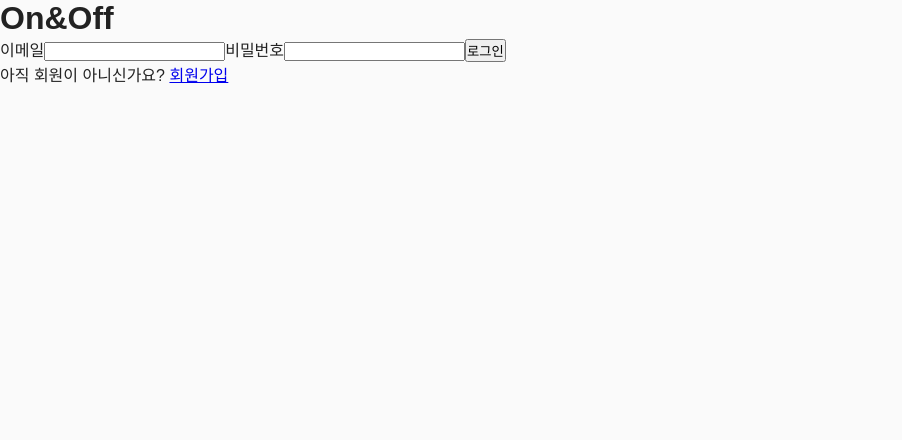
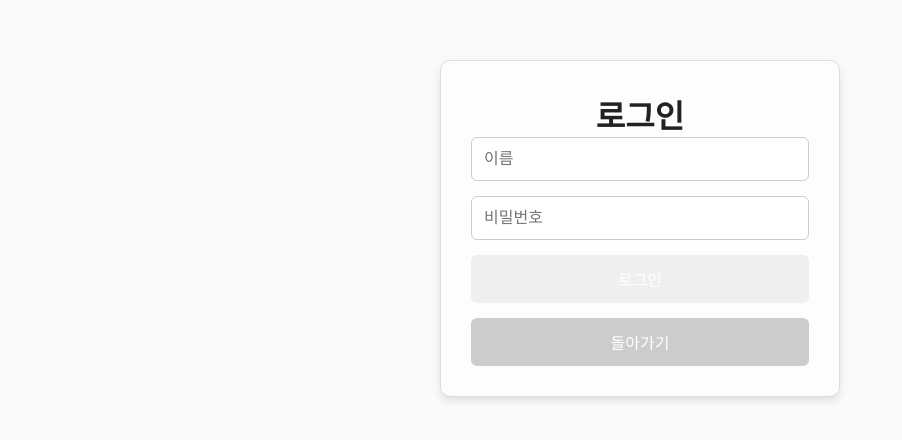
Before and after one commit to elroi773/manna_pray_project, a React (Vite) app: page /login in a window 1280 px wide. Shown: the top 440 px of the page, without its empty margins (0-902 px from the left). Built offline with nearby package versions, Linux system fonts and the light colour scheme; a web font is replaced by a local one.

Commit message:
로그인 회원가입 게시글

```diff
--- a/src/Login/login.jsx
+++ b/src/Login/login.jsx
@@ -1,75 +1,64 @@
+// src/Login/Login.jsx
 import React, { useState } from "react";
-import { Link, useNavigate } from "react-router-dom";
+import { useNavigate } from "react-router-dom";
+import "./Login.css";
 
-const Login = () => {
-  const [email, setEmail] = useState("");
-  const [password, setPassword] = useState("");
-  const [loginCheck, setLoginCheck] = useState(false); // 로그인 상태 체크
+function Login() {
+  const navigate = useNavigate();
+  const [formData, setFormData] = useState({
+    name: "",
+    password: "",
+  });
 
-  const navigate = useNavigate();
+  const handleChange = (e) => {
+    const { name, value } = e.target;
+    setFormData((prev) => ({
+      ...prev,
+      [name]: value,
+    }));
+  };
 
-  const handleLogin = async (event) => {
-    event.preventDefault();
-    await new Promise((r) => setTimeout(r, 1000));
-
-    const response = await fetch(
-      "로그인 서버 주소",
-      {
-        method: "POST",
-        headers: {
-          "Content-Type": "application/json",
-        },
-        body: JSON.stringify({
-          email: email,
-          password: password,
-        }),
-      }
-    );
-    const result = await response.json();
-
-    if (response.status === 200) {
-      setLoginCheck(false);
-      sessionStorage.setItem("token", result.token);
-      sessionStorage.setItem("email", result.email); // 여기서 userid를 저장합니다.
-      sessionStorage.setItem("role", result.role); // 여기서 role를 저장합니다.
-      sessionStorage.setItem("storeid", result.storeId); // 여기서 role를 저장합니다.
-      console.log("로그인성공, 이메일주소:" + result.email);
-      navigate("../App.jsx"); // 로그인 성공시 홈으로 이동합니다.
-    } else {
-      setLoginCheck(true);
+  const handleSubmit = (e) => {
+    e.preventDefault();
+    if (formData.name === "" || formData.password === "") {
+      alert("모든 항목을 입력해주세요.");
+      return;
     }
+    alert("로그인 성공!");
+    navigate("/"); // 로그인 성공 후 홈으로 이동
   };
 
   return (
     <div className="login-container">
-      <form className="login-form" onSubmit={handleLogin}>
-        <h1>On&Off</h1>
-        <label htmlFor="username">이메일</label>
+      <h1>로그인</h1>
+      <form onSubmit={handleSubmit} className="login-form">
         <input
           type="text"
-          id="username"
-          value={email}
-          onChange={(e) => setEmail(e.target.value)}
+          name="name"
+          placeholder="이름"
+          value={formData.name}
+          onChange={handleChange}
+          required
         />
-
-        <label htmlFor="password">비밀번호</label>
         <input
           type="password"
-          id="password"
-          value={password}
-          onChange={(e) => setPassword(e.target.value)}
+          name="password"
+          placeholder="비밀번호"
+          value={formData.password}
+          onChange={handleChange}
+          required
         />
-         {loginCheck && (
-        <label  style={{color: "red"}}>이메일 혹은 비밀번호가 틀렸습니다.</label>
-        )}
-        <button onClick={handleLogin}>로그인</button>
-
-        <p className="signup-link">
-          아직 회원이 아니신가요? <Link to="/signup">회원가입</Link>
-        </p>
+        <button type="submit">로그인</button>
+        <button
+          type="button"
+          className="back-button"
+          onClick={() => navigate("/")}
+        >
+          돌아가기
+        </button>
       </form>
     </div>
   );
-};
+}
 
 export default Login;
```
